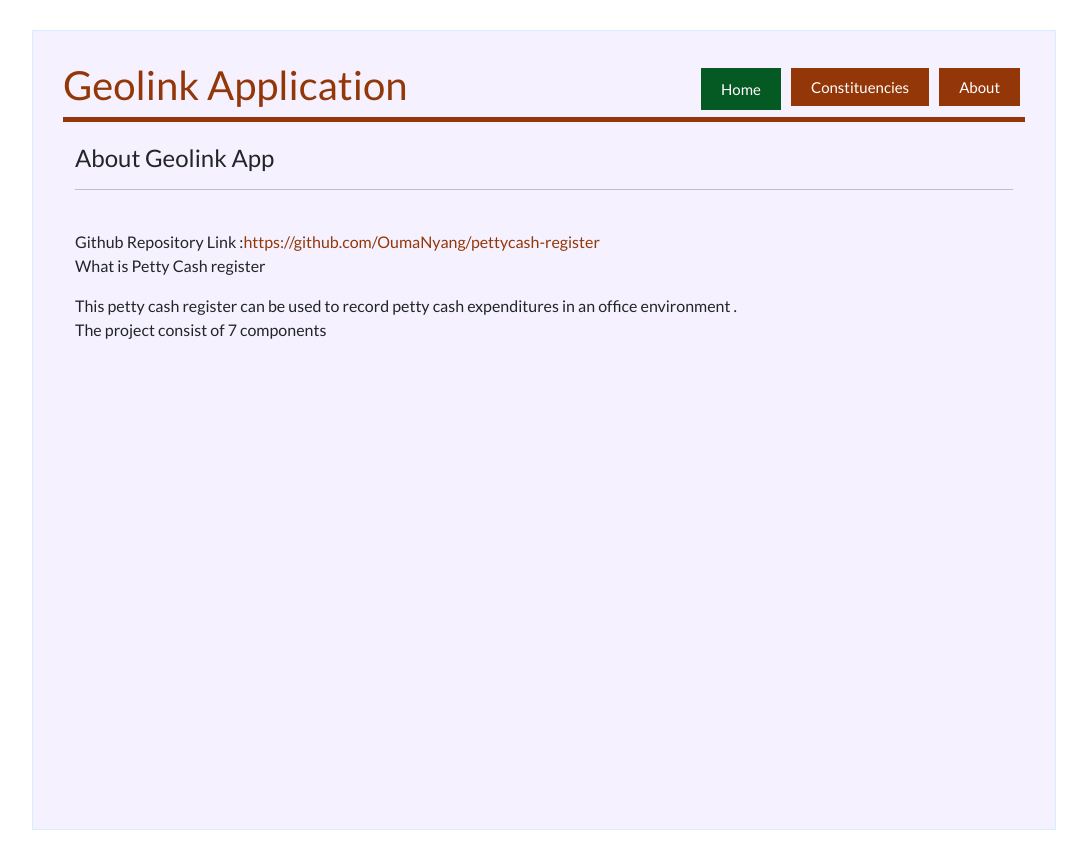
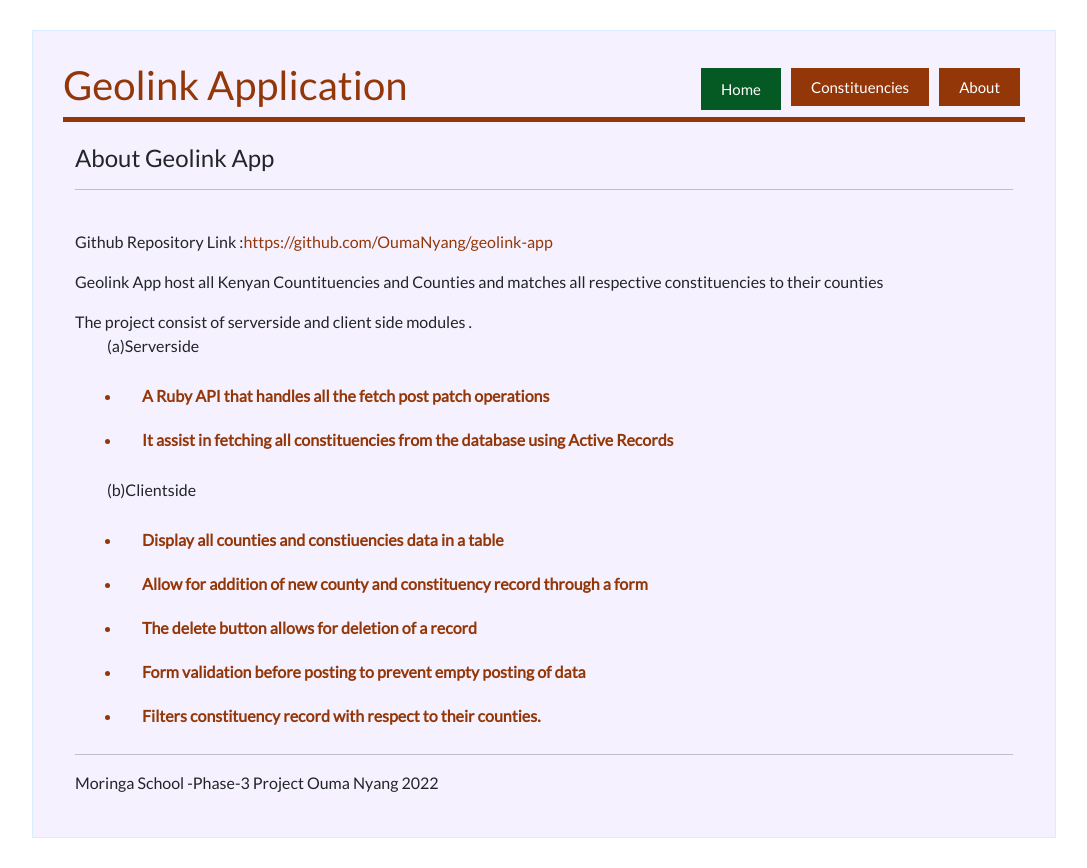
Before and after one commit to OumaNyang/geolink-app, a React (Create React App) app in the folder clientside/: page /about in a window 1280 px wide. Shown: the whole page, without its empty margins (96-1183 px from the left). Built offline with nearby package versions, Linux system fonts and the light colour scheme; no server answers.

Commit message:
About page updated

```diff
--- a/clientside/src/components/About.js
+++ b/clientside/src/components/About.js
@@ -6,13 +6,29 @@ const About = () => {
       <h4>About Geolink App</h4>
       <hr></hr><br></br>
       <div>
-        Github Repository Link :<a   href='https://github.com/OumaNyang/pettycash-register'>https://github.com/OumaNyang/pettycash-register</a>
-        <p>What is Petty Cash register </p>
-        This petty cash register can be used to record  petty cash expenditures in an office environment .
+      <p>Github Repository Link :<a  target={'_blank'}  href='https://github.com/OumaNyang/geolink-app'>https://github.com/OumaNyang/geolink-app</a></p>
+      <p>Geolink App host all Kenyan Countituencies and Counties and matches all respective constituencies to their counties</p>
       </div>
-      The project consist of  7 components
+      The project consist of serverside  and client side modules .
+      <br>
+      </br>
+      <ul>
+      <p>(a)Serverside</p>
+      <li> A Ruby API that handles all the  fetch post patch operations </li>
+      <li> It assist in fetching all constituencies  from the database using Active  Records </li>
+      </ul>
+      <ul>
+      <p>(b)Clientside</p>
+        <li> Display all counties and constiuencies data in  a table </li>
+        <li> Allow for addition of new county  and constituency record through a form</li>
+        <li>The delete button allows for deletion of a record</li>
+        <li>Form validation before posting to prevent empty posting of data </li>
+        <li>Filters constituency record with respect to their counties.</li>
+      </ul>
+      <hr></hr>
+      <div>Moringa School -Phase-3 Project Ouma Nyang 2022</div>
+    </div>
 
-    </div>
   )
 }
 
--- a/clientside/src/components/Constituencies.js
+++ b/clientside/src/components/Constituencies.js
@@ -15,7 +15,7 @@ const [constituencies, setConstituencies] = useState([])
     // fetchConstByCounty(countycode)
 }, [])
 
-const [showAddConst, setShowAddConst] = useState(false)
+const [showAddConst, setShowAddConst] = useState(true)
 // const [showFilteredConst, setShowFilteredConst] = useState(true)
 
 const [countycode,setCountyCode] =useState('');
@@ -31,9 +31,9 @@ const [countycode,setCountyCode] =useState('');
 
 const filterByCounty = async (countycode) => {
 const res = await fetch(`http://localhost:9292/county-constituencies/${countycode}`)
-const filteredConst = await res.json()
-setConstituencies([...constituencies, filteredConst])
-
+// setConstituencies([...constituencies, filteredConst]);
+const data = await res.json()
+return data
 }
 
   // Add constituency record
```
